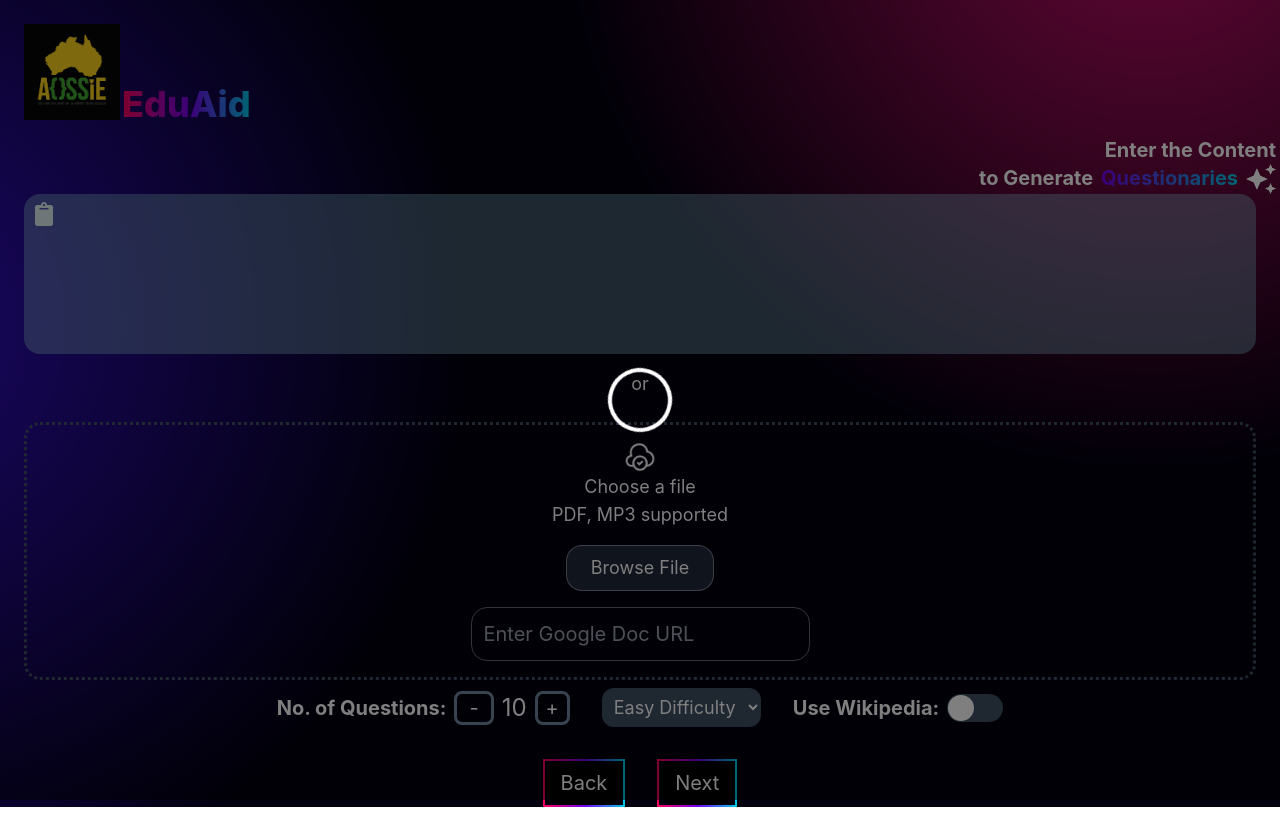
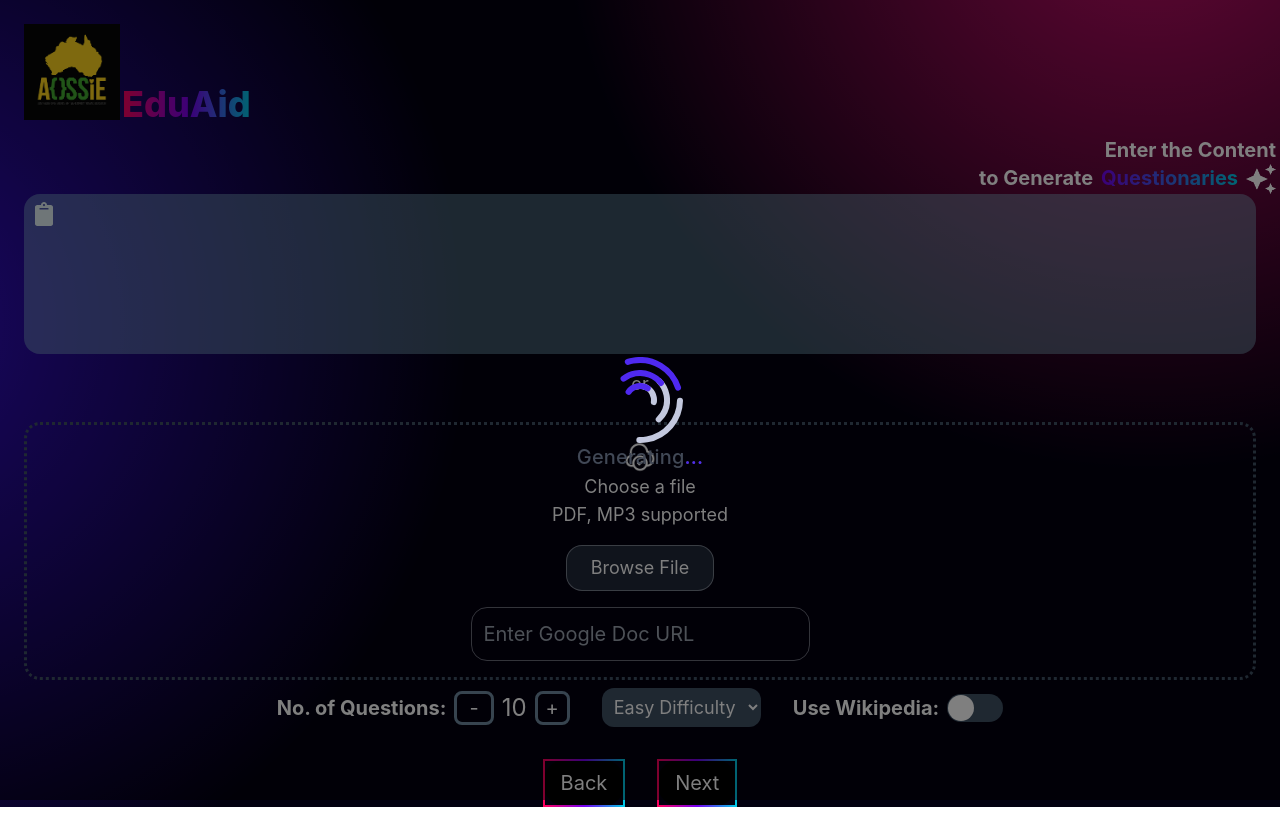
Before and after one commit to AOSSIE-Org/EduAid, a React (Create React App) app in the folder eduaid_web/: page /input in a window 1280 px wide. Both pictures are taken after a click on the button "Next". Built offline with nearby package versions, Linux system fonts and the light colour scheme.

Commit message:
UI Loader fixed

```diff
--- a/eduaid_web/package.json
+++ b/eduaid_web/package.json
@@ -14,6 +14,7 @@
     "react-router-dom": "^6.26.0",
     "react-scripts": "5.0.1",
     "react-switch": "^7.0.0",
+    "styled-components": "^6.1.14",
     "web-vitals": "^2.1.4"
   },
   "scripts": {
--- /dev/null
+++ b/eduaid_web/src/Utils/Loader.jsx
@@ -0,0 +1,187 @@
+import React from 'react';
+import styled from 'styled-components';
+
+const Loader = () => {
+  return (
+    <StyledWrapper>
+      <div id="wifi-loader">
+        <svg className="circle-outer" viewBox="0 0 86 86">
+          <circle className="back" cx={43} cy={43} r={40} />
+          <circle className="front" cx={43} cy={43} r={40} />
+          <circle className="new" cx={43} cy={43} r={40} />
+        </svg>
+        <svg className="circle-middle" viewBox="0 0 60 60">
+          <circle className="back" cx={30} cy={30} r={27} />
+          <circle className="front" cx={30} cy={30} r={27} />
+        </svg>
+        <svg className="circle-inner" viewBox="0 0 34 34">
+          <circle className="back" cx={17} cy={17} r={14} />
+          <circle className="front" cx={17} cy={17} r={14} />
+        </svg>
+        <div className="text" data-text="Generating..." />
+      </div>
+    </StyledWrapper>
+  );
+}
+
+const StyledWrapper = styled.div`
+  #wifi-loader {
+    --background: #62abff;
+    --front-color: #4f29f0;
+    --back-color: #c3c8de;
+    --text-color: #414856;
+    width: 64px;
+    height: 64px;
+    border-radius: 50px;
+    position: relative;
+    display: flex;
+    justify-content: center;
+    align-items: center;
+  }
+  #wifi-loader svg {
+    position: absolute;
+    display: flex;
+    justify-content: center;
+    align-items: center;
+  }
+  #wifi-loader svg circle {
+    position: absolute;
+    fill: none;
+    stroke-width: 6px;
+    stroke-linecap: round;
+    stroke-linejoin: round;
+    transform: rotate(-100deg);
+    transform-origin: center;
+  }
+  #wifi-loader svg circle.back {
+    stroke: var(--back-color);
+  }
+  #wifi-loader svg circle.front {
+    stroke: var(--front-color);
+  }
+  #wifi-loader svg.circle-outer {
+    height: 86px;
+    width: 86px;
+  }
+  #wifi-loader svg.circle-outer circle {
+    stroke-dasharray: 62.75 188.25;
+  }
+  #wifi-loader svg.circle-outer circle.back {
+    animation: circle-outer135 1.8s ease infinite 0.3s;
+  }
+  #wifi-loader svg.circle-outer circle.front {
+    animation: circle-outer135 1.8s ease infinite 0.15s;
+  }
+  #wifi-loader svg.circle-middle {
+    height: 60px;
+    width: 60px;
+  }
+  #wifi-loader svg.circle-middle circle {
+    stroke-dasharray: 42.5 127.5;
+  }
+  #wifi-loader svg.circle-middle circle.back {
+    animation: circle-middle6123 1.8s ease infinite 0.25s;
+  }
+  #wifi-loader svg.circle-middle circle.front {
+    animation: circle-middle6123 1.8s ease infinite 0.1s;
+  }
+  #wifi-loader svg.circle-inner {
+    height: 34px;
+    width: 34px;
+  }
+  #wifi-loader svg.circle-inner circle {
+    stroke-dasharray: 22 66;
+  }
+  #wifi-loader svg.circle-inner circle.back {
+    animation: circle-inner162 1.8s ease infinite 0.2s;
+  }
+  #wifi-loader svg.circle-inner circle.front {
+    animation: circle-inner162 1.8s ease infinite 0.05s;
+  }
+  #wifi-loader .text {
+    position: absolute;
+    bottom: -40px;
+    display: flex;
+    justify-content: center;
+    align-items: center;
+    // text-transform: Uppercase;
+    font-weight: 500;
+    font-size: 20px;
+    letter-spacing: 0.2px;
+  }
+  #wifi-loader .text::before, #wifi-loader .text::after {
+    content: attr(data-text);
+  }
+  #wifi-loader .text::before {
+    color: var(--text-color);
+  }
+  #wifi-loader .text::after {
+    color: var(--front-color);
+    animation: text-animation76 3.6s ease infinite;
+    position: absolute;
+    left: 0;
+  }
+  @keyframes circle-outer135 {
+    0% {
+      stroke-dashoffset: 25;
+    }
+    25% {
+      stroke-dashoffset: 0;
+    }
+    65% {
+      stroke-dashoffset: 301;
+    }
+    80% {
+      stroke-dashoffset: 276;
+    }
+    100% {
+      stroke-dashoffset: 276;
+    }
+  }
+  @keyframes circle-middle6123 {
+    0% {
+      stroke-dashoffset: 17;
+    }
+    25% {
+      stroke-dashoffset: 0;
+    }
+    65% {
+      stroke-dashoffset: 204;
+    }
+    80% {
+      stroke-dashoffset: 187;
+    }
+    100% {
+      stroke-dashoffset: 187;
+    }
+  }
+  @keyframes circle-inner162 {
+    0% {
+      stroke-dashoffset: 9;
+    }
+    25% {
+      stroke-dashoffset: 0;
+    }
+    65% {
+      stroke-dashoffset: 106;
+    }
+    80% {
+      stroke-dashoffset: 97;
+    }
+    100% {
+      stroke-dashoffset: 97;
+    }
+  }
+  @keyframes text-animation76 {
+    0% {
+      clip-path: inset(0 100% 0 0);
+    }
+    50% {
+      clip-path: inset(0);
+    }
+    100% {
+      clip-path: inset(0 0 0 100%);
+    }
+  }`;
+
+export default Loader;
--- a/eduaid_web/src/pages/Text_Input.jsx
+++ b/eduaid_web/src/pages/Text_Input.jsx
@@ -5,6 +5,7 @@ import stars from "../assets/stars.png";
 import cloud from "../assets/cloud.png";
 import { FaClipboard } from "react-icons/fa";
 import Switch from "react-switch";
+import Loader from "../Utils/Loader";
 
 const Text_Input = () => {
   const [text, setText] = useState("");
@@ -165,7 +166,8 @@ const Text_Input = () => {
     <div className="popup bg-[#02000F] bg-custom-gradient min-h-screen">
       {loading && (
         <div className="fixed inset-0 z-50 flex items-center justify-center bg-opacity-50 bg-black">
-          <div className="loader border-4 border-t-4 border-white rounded-full w-16 h-16 animate-spin"></div>
+          {/* <div className="loader border-4 border-t-4 border-white rounded-full w-16 h-16 animate-spin"></div> */}
+          <Loader />
         </div>
       )}
       <div
```
Also changed, not shown: 1 other file (tests, documents, lock files or other folders).
